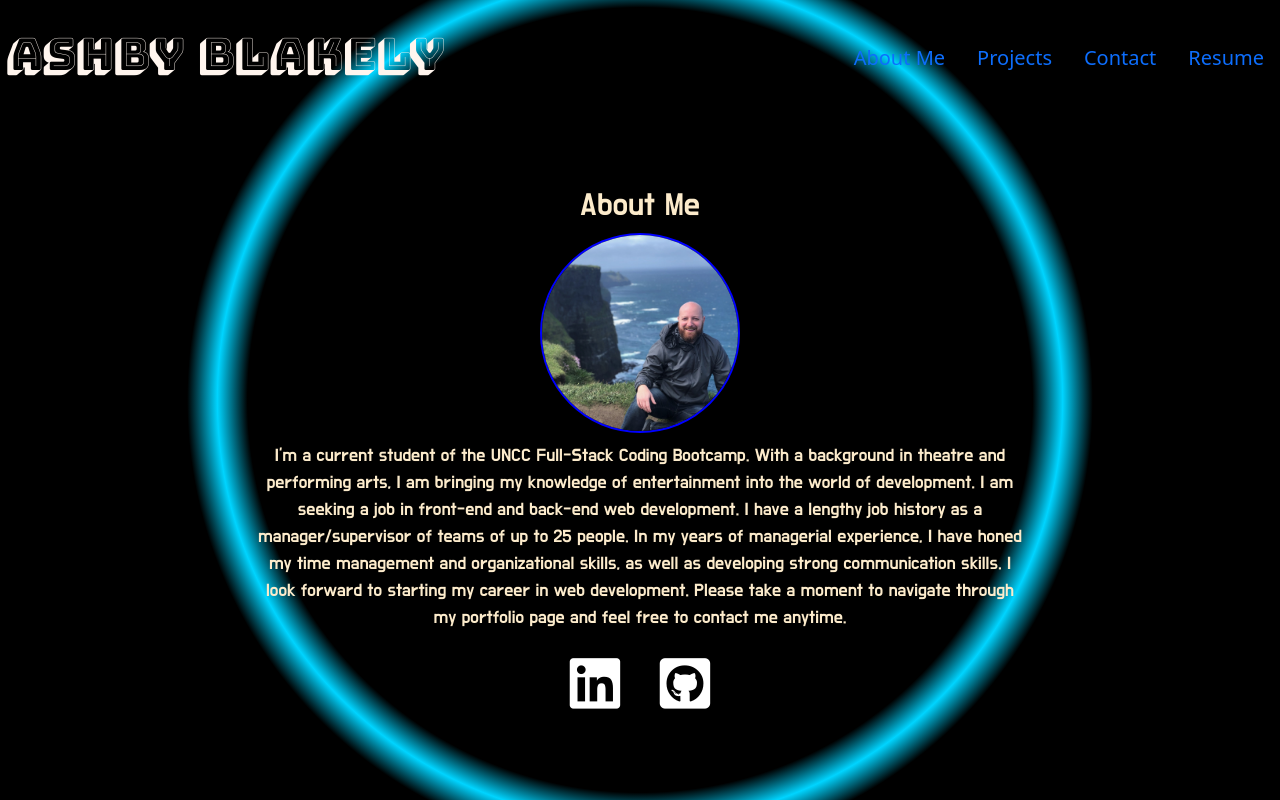
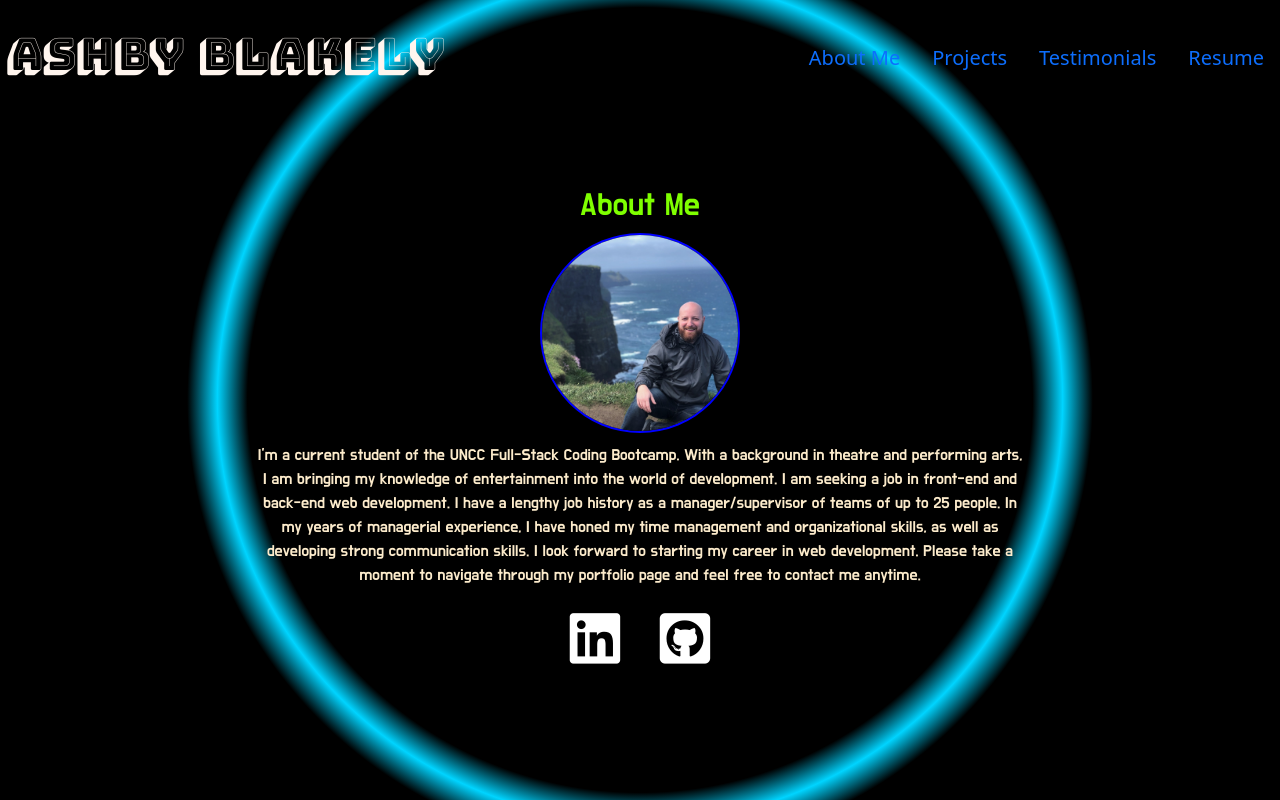
Before and after one commit to AshbyLB/react-portfolio, a React (Create React App) app: page / in a window 1280 px wide. Built offline with nearby package versions, Linux system fonts and the light colour scheme.

Commit message:
updated testmonials

```diff
--- a/src/components/Contact.css
+++ b/src/components/Contact.css
@@ -1,19 +1,16 @@
-#form {
-  padding-top: 20px;
-  margin-top: 73px;
+#aboutStyle {
+  display: block;
+  text-align: center;
+  justify-content: center;
+  color:#fcebcb;
+  padding-left: 20%;
+  padding-right: 20%;
+  margin-top: 7%;
+  font-family: 'Do Hyeon', sans-serif;
+  font-size: 16px;
 }
 
-@media screen and (max-width: 732px){
 
-    #form {
-      width: 100%;
-      display: block;
-      text-align: center;
-      justify-content: center;
-      font-size: 16px;
-      min-width: 10px;
-      padding-top: 0;
-      margin-top: 0;
-
-    }
-  }
+h2 {
+  color: chartreuse;
+}
--- a/src/components/Contact.js
+++ b/src/components/Contact.js
@@ -1,21 +1,25 @@
 import React from 'react';
 import './Contact.css';
+import Ashby from '../../src/images/ashbyi.jpg';
+
 
 function Contact() {
     return (
-        <form id="form" className="container col-3 text-white text-center">
-            <div class="mb-3">
-                <h3>Contact Me!</h3>
-                <label for="exampleInputEmail1" className="form-label">Name</label>
-                <input type="email" className="form-control" id="exampleInputEmail1" aria-describedby="emailHelp" />
+        <section>
+            <div id="aboutStyle">
+                <h2>Testimonials</h2>
+                <p>"My name is Laura Weiner, and I am a full stack web developer who was classmates with Ashby during our UNCC Coding Bootcamp cohort. During our time together, Ashby has been a vital part of my success. He is friendly and easy to work with on assignments and projects. Ashby communicates very well, takes his time to learn the material and ask questions. Most importantly, he is fun to work with!
+
+                    He is very good at debugging problems in our codes and finds solutions that would have been challenging to solve on my own. During group discussions, Ashby takes the lead to direct the group and start working through the activity. He is always willing to share his screen and offer help to other classmates who may be struggling to grasp a concept.
+
+                    Ashby will be a great addition to any team. He is committed to his teammates, a great problem solver and a pleasure to be around."
+
+                    -Laura Weiner
+
+                </p>
             </div>
-            <div className="mb-3">
-                <label for="exampleInputPassword1" className="form-label">Email address</label>
-                <input type="password" class="form-control" id="exampleInputPassword1" />
-            </div>
-            <button type="submit" className="btn btn-primary">Submit</button>
-        </form>
-    );
-}
+        </section>
+    )
+};
 
 export default Contact;
--- a/src/components/Header.js
+++ b/src/components/Header.js
@@ -26,7 +26,7 @@ function Header({ currentInfo, handlePageChange }) {
                         onClick={() => handlePageChange('Contact')}
                         className={currentInfo === 'Contact' ? 'nav-link active' : 'nav-link'}
                     >
-                        Contact
+                        Testimonials
                     </a>
                     <a  id="hov"
                     href="https://docs.google.com/document/d/1wQnO93AluP_Msrb4X41c_AsCO9zwRi0dOxBaumybkQE/edit?usp=sharing" target="_blank">
```
